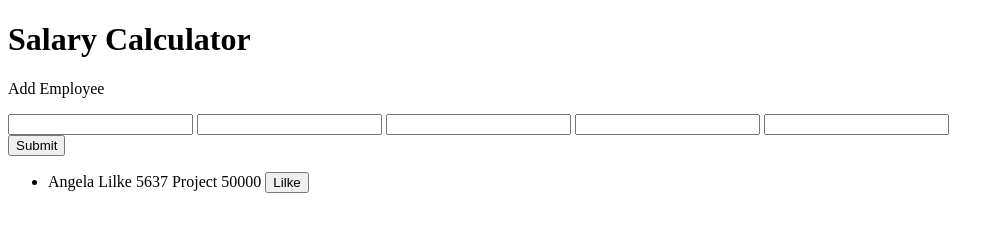
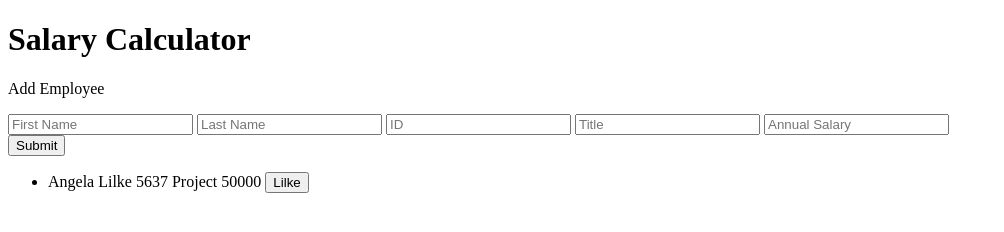
Before and after one commit to alilke/2ndCalculator, a plain HTML site: page index.html in a window 1280 px wide. Shown: the whole page, without its empty margins (0-1004 px from the left). Drawn offline with Linux system fonts and the light colour scheme.

Commit message:
placeholder&clearing

```diff
--- a/index.html
+++ b/index.html
@@ -12,11 +12,11 @@
 <body>
     <h1>Salary Calculator</h1>
     <p>Add Employee</p>
-    <input id="firstName"type="text"/>
-    <input id="lastName"type="text"/>
-    <input id="employeeId"type="text"/>
-    <input id="title"type="text"/>
-    <input id="annaulSalary"type="text"/>
+    <input id="firstName" placeholder ="First Name" type="text"/>
+    <input id="lastName" placeholder ="Last Name" type="text"/>
+    <input id="employeeId" placeholder ="ID" type="text"/>
+    <input id="title" placeholder ="Title" type="text"/>
+    <input id="annaulSalary" placeholder ="Annual Salary" type="number"/>
 </br>
     <button id="submitBtn">Submit</button>
 <!-- <h1>Employees</h1> -->
--- a/scripts.js
+++ b/scripts.js
@@ -61,11 +61,11 @@ function handleSubmit(){
 
         listOutEmployees();
 
-        $('#fistName').val('');
+        $('#firstName').val('');
         $('#lastName').val('');
         $('#employeeId').val('');
         $('#title').val('');
-        $('#annualSalary').val('');
+        $('#annaulSalary').val('');
     }
 }
 
```
